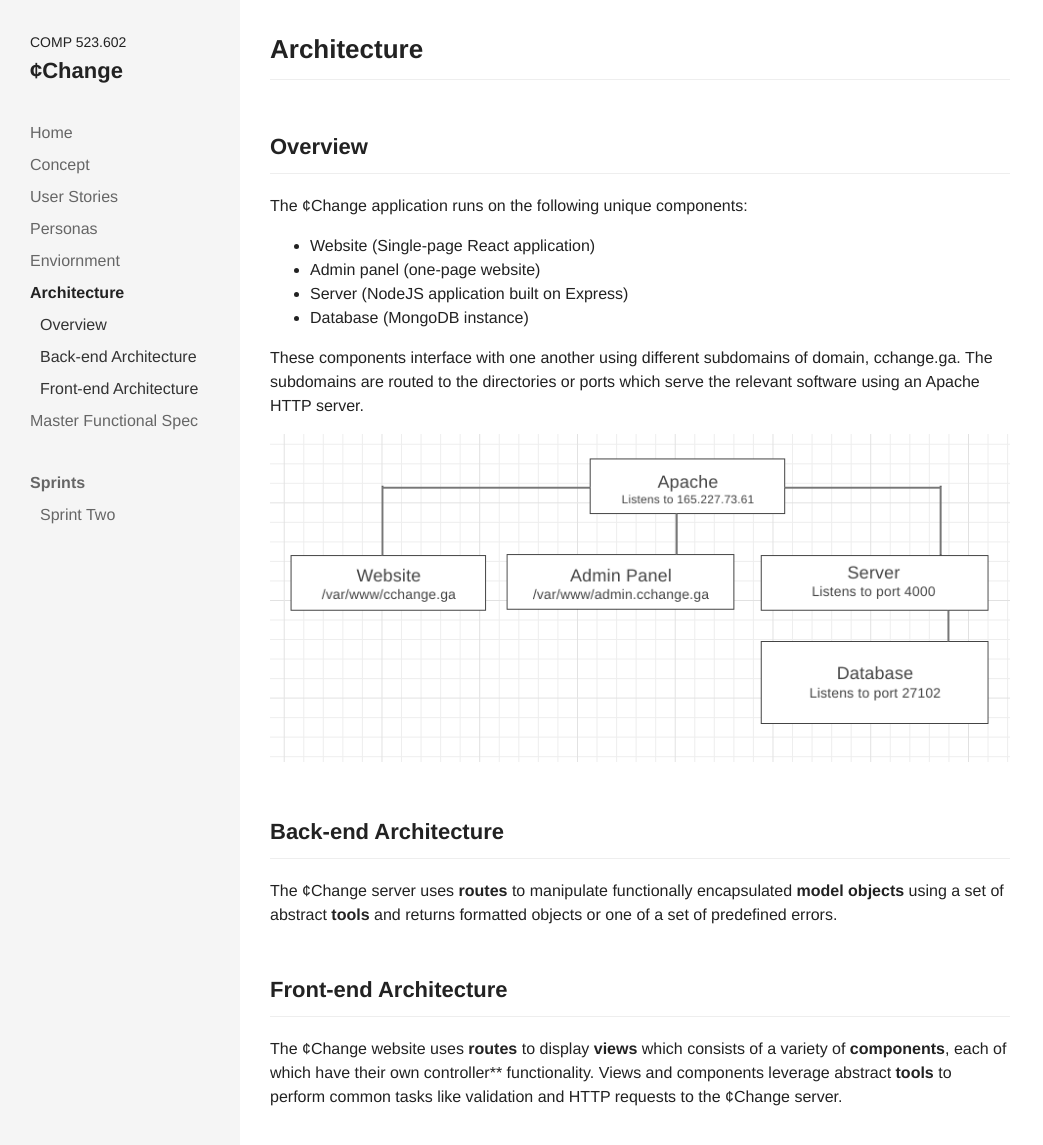
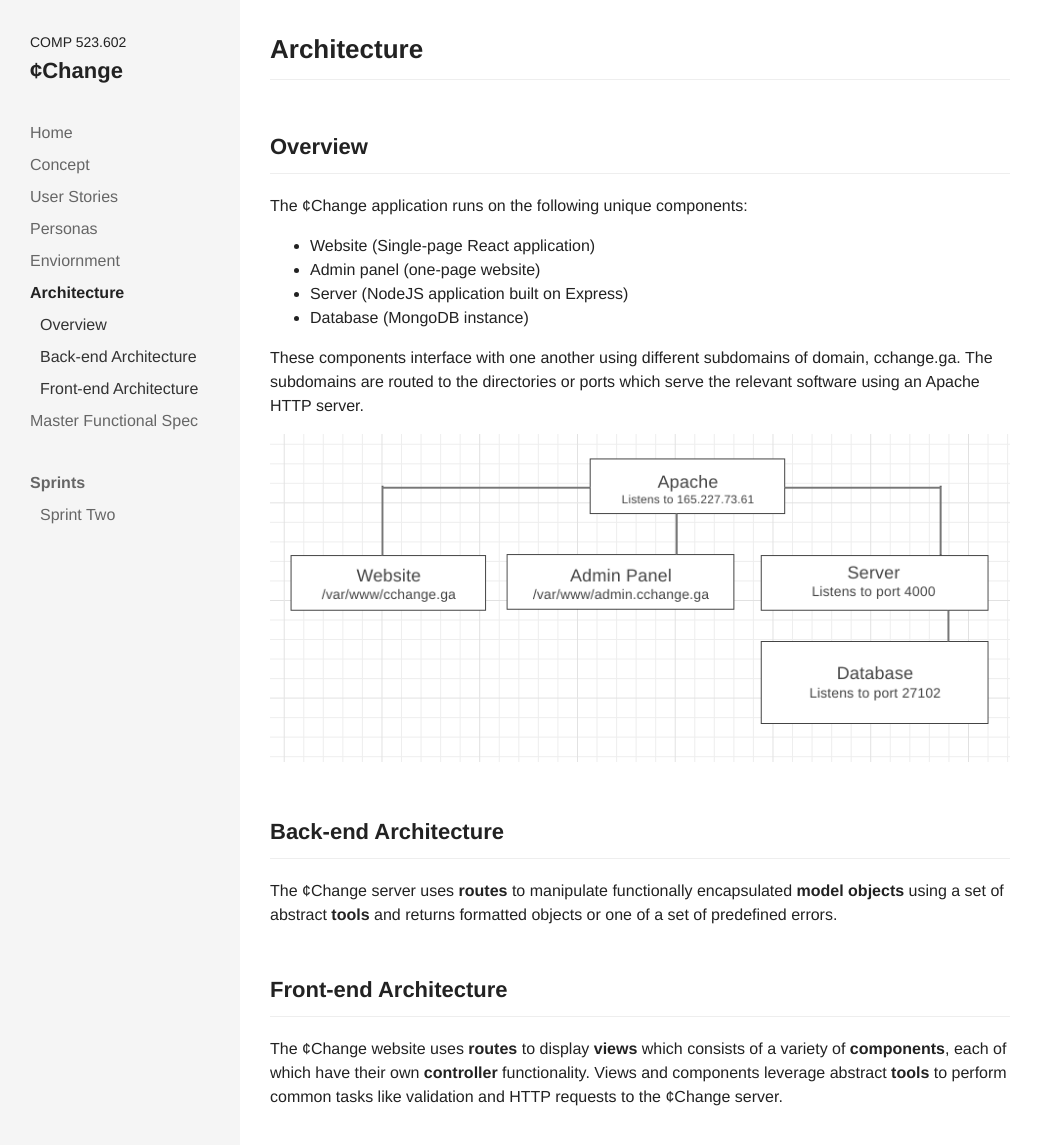
Before and after one commit to comp523-602/cchange-project, a Jekyll site: the page built from architecture.markdown, in a window 1280 px wide and 1155 px high. Shown: the top 1145 px of the window, without its empty margins (0-1043 px from the left). Built offline with Jekyll 4.4.1, drawn with Linux system fonts in a browser that asks for light colours; nearby versions of some CDN libraries.

```diff
--- a/architecture.markdown
+++ b/architecture.markdown
@@ -27,4 +27,4 @@ The ¢Change server uses **routes** to manipulate functionally encapsulated **mo
 
 ## Front-end Architecture
 
-The ¢Change website uses **routes** to display **views** which consists of a variety of **components**, each of which have their own controller** functionality. Views and components leverage abstract **tools** to perform common tasks like validation and HTTP requests to the ¢Change server.
+The ¢Change website uses **routes** to display **views** which consists of a variety of **components**, each of which have their own **controller** functionality. Views and components leverage abstract **tools** to perform common tasks like validation and HTTP requests to the ¢Change server.
```
